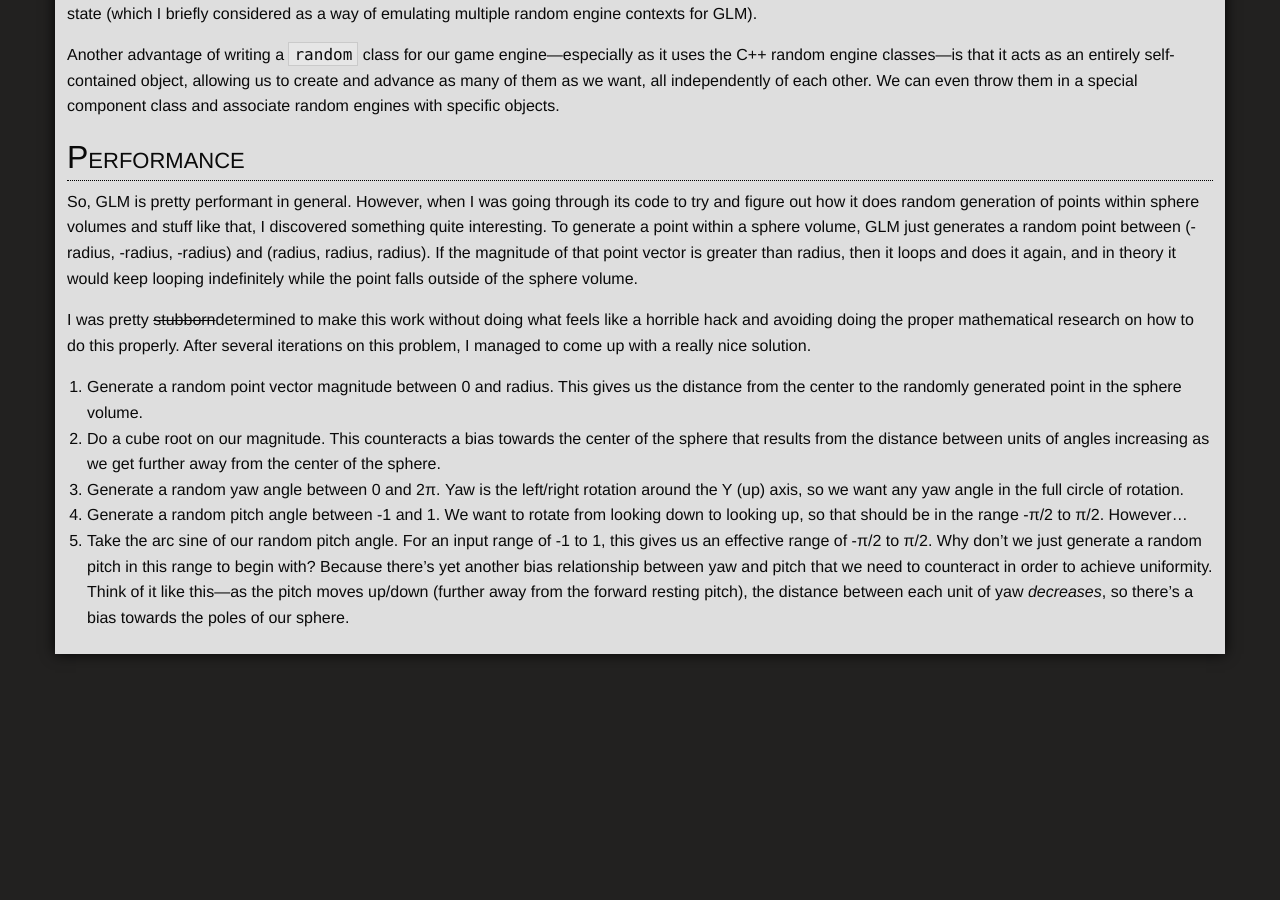
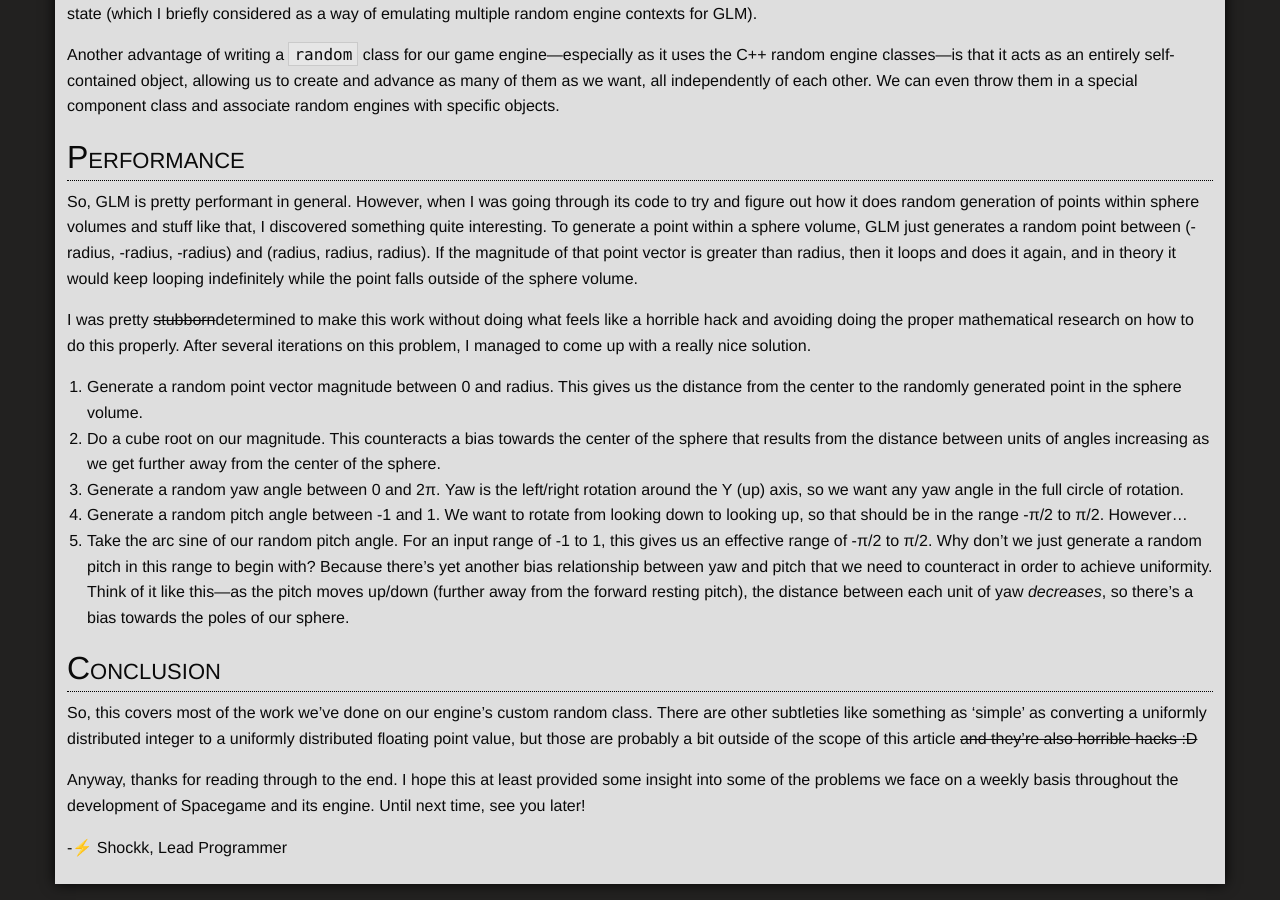
Before and after one commit to ori-sky/polar-space, a Jekyll site: the page built from _posts/2019-10-05-02-randomness.md, in a window 1280 px wide and 900 px high, scrolled down 1307 px. Built offline with Jekyll 4.4.1, drawn with Linux system fonts in a browser that asks for light colours; nearby versions of some CDN libraries; some web fonts are replaced; our own code applies the rules of GitHub Pages for plain Markdown files; library files that are not in the unit come from our copies; before the commit the page ends 1977 px from its top, so only the background shows below that.

Commit message:
Update 2019-10-05-02-randomness.md

```diff
--- a/_posts/2019-10-05-02-randomness.md
+++ b/_posts/2019-10-05-02-randomness.md
@@ -50,3 +50,11 @@
 3. Generate a random yaw angle between 0 and 2π. Yaw is the left/right rotation around the Y (up) axis, so we want any yaw angle in the full circle of rotation.
 4. Generate a random pitch angle between -1 and 1. We want to rotate from looking down to looking up, so that should be in the range -π/2 to π/2. However...
 5. Take the arc sine of our random pitch angle. For an input range of -1 to 1, this gives us an effective range of -π/2 to π/2. Why don't we just generate a random pitch in this range to begin with? Because there's yet another bias relationship between yaw and pitch that we need to counteract in order to achieve uniformity. Think of it like this—as the pitch moves up/down (further away from the forward resting pitch), the distance between each unit of yaw *decreases*, so there's a bias towards the poles of our sphere.
+
+# Conclusion
+
+So, this covers most of the work we've done on our engine's custom random class. There are other subtleties like something as 'simple' as converting a uniformly distributed integer to a uniformly distributed floating point value, but those are probably a bit outside of the scope of this article ~~and they're also horrible hacks :D~~
+
+Anyway, thanks for reading through to the end. I hope this at least provided some insight into some of the problems we face on a weekly basis throughout the development of Spacegame and its engine. Until next time, see you later!
+
+-{{ page.author }}, Lead Programmer
```
